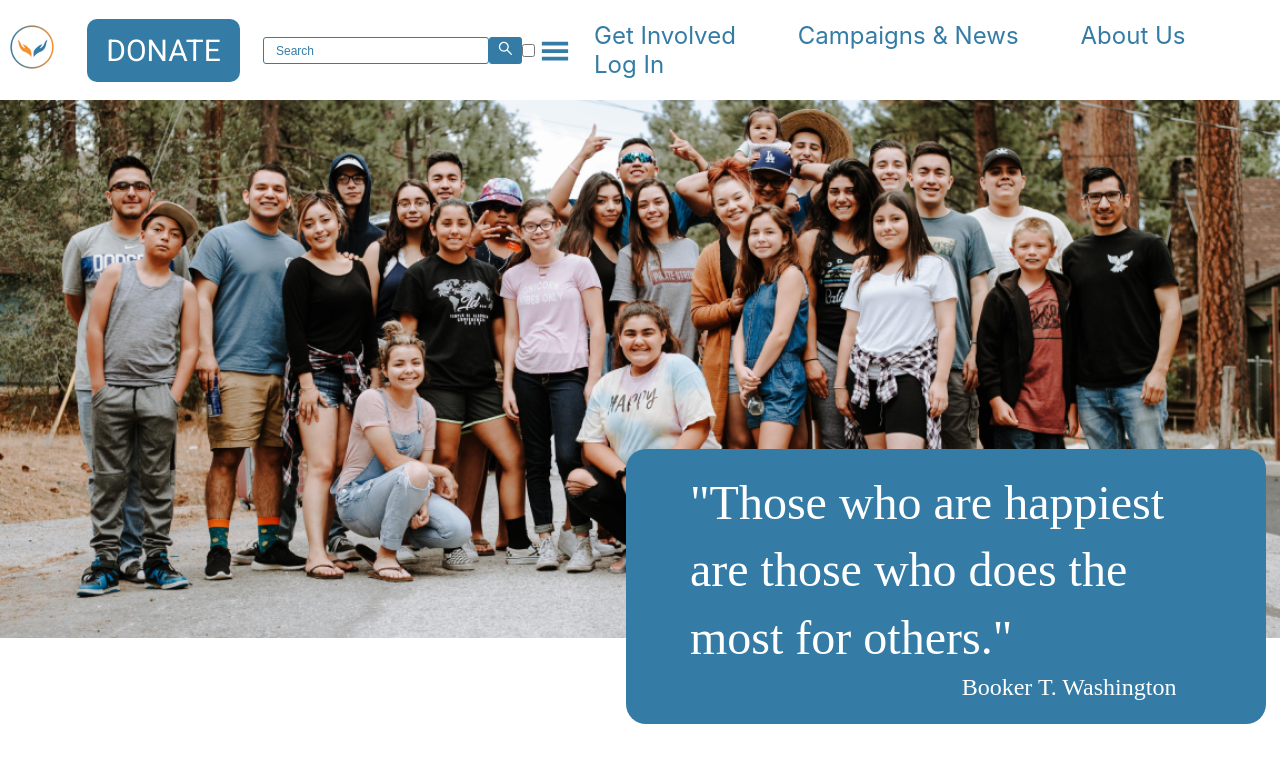
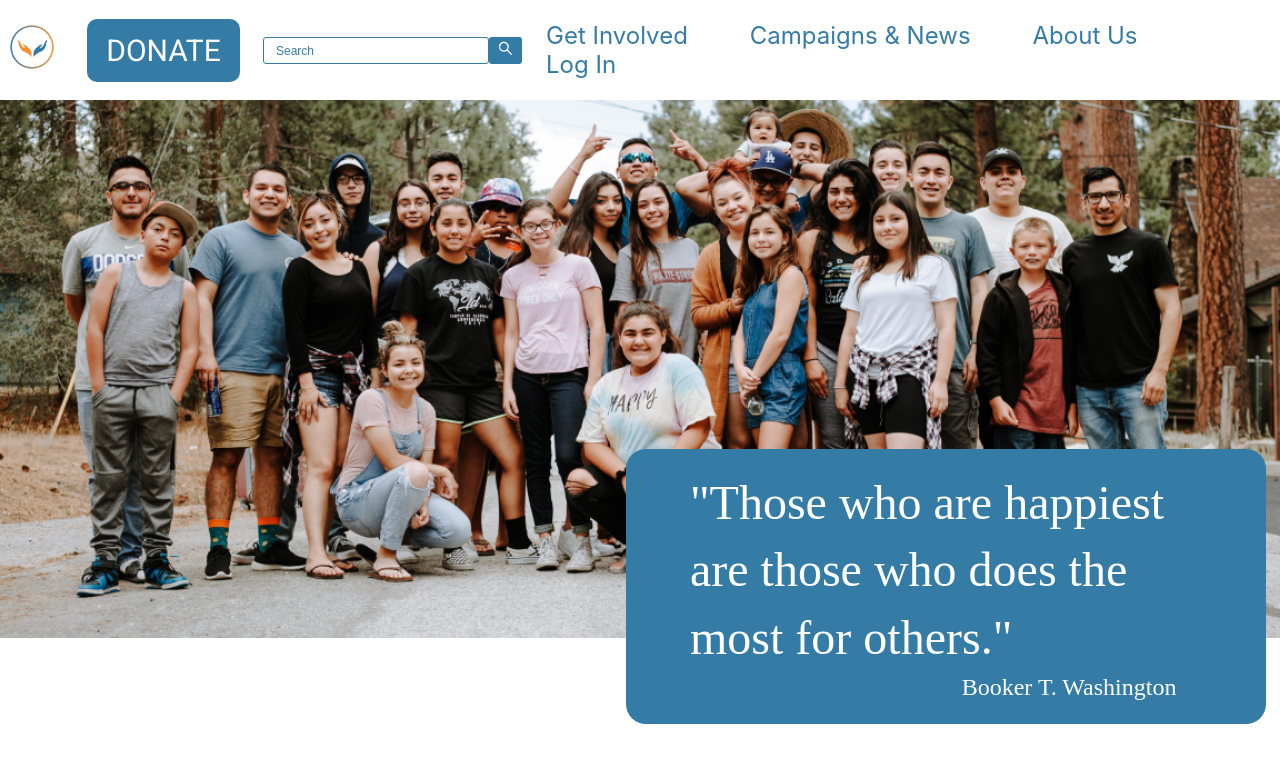
Before and after one commit to Dilekcn/charity, a React (Create React App) app: page / in a window 1280 px wide. Shown: the top 783 px of the page. Built offline with nearby package versions, Linux system fonts and the light colour scheme; data requests are answered from the project's data file.

Commit message:
updated header.css

```diff
--- a/src/components/Header/Header.css
+++ b/src/components/Header/Header.css
@@ -76,7 +76,7 @@ a {
 
 #header-menu-checkbox,
 .header-menu-icon {
-	display: ;
+	display: none;
 }
 
 @media (max-width: 1242px) {
```
